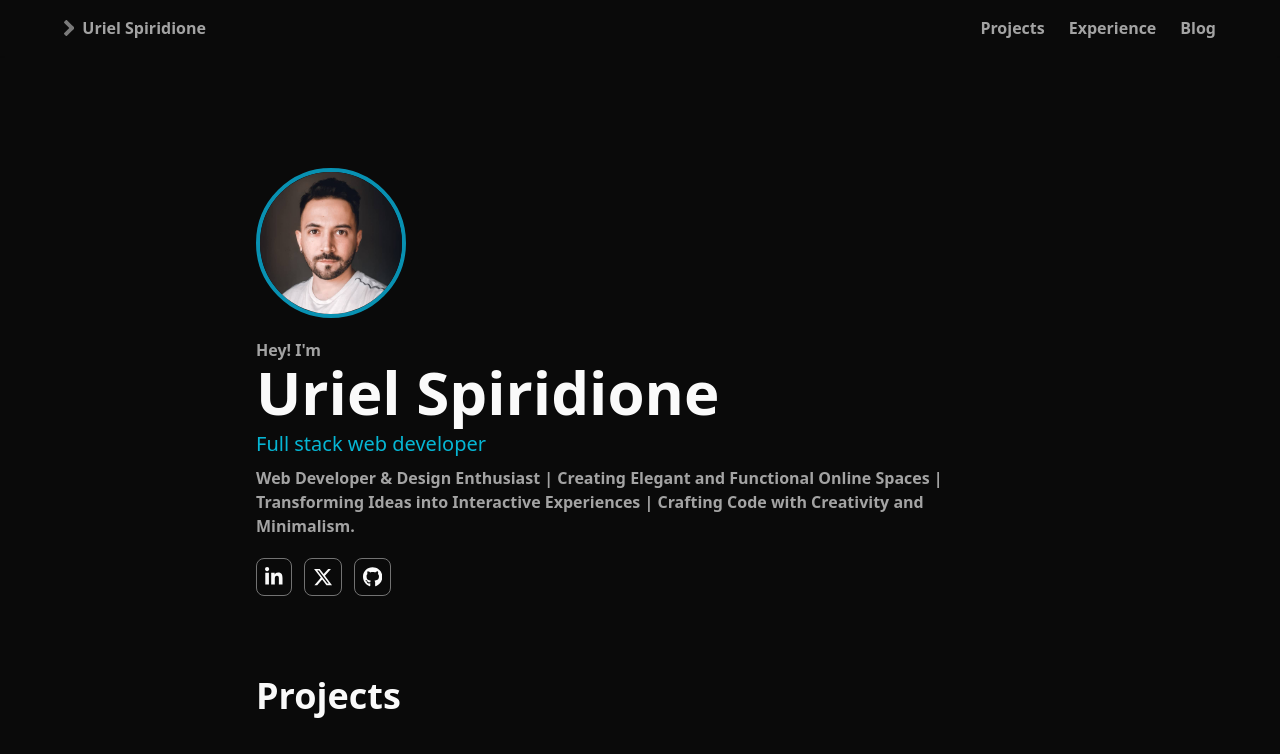
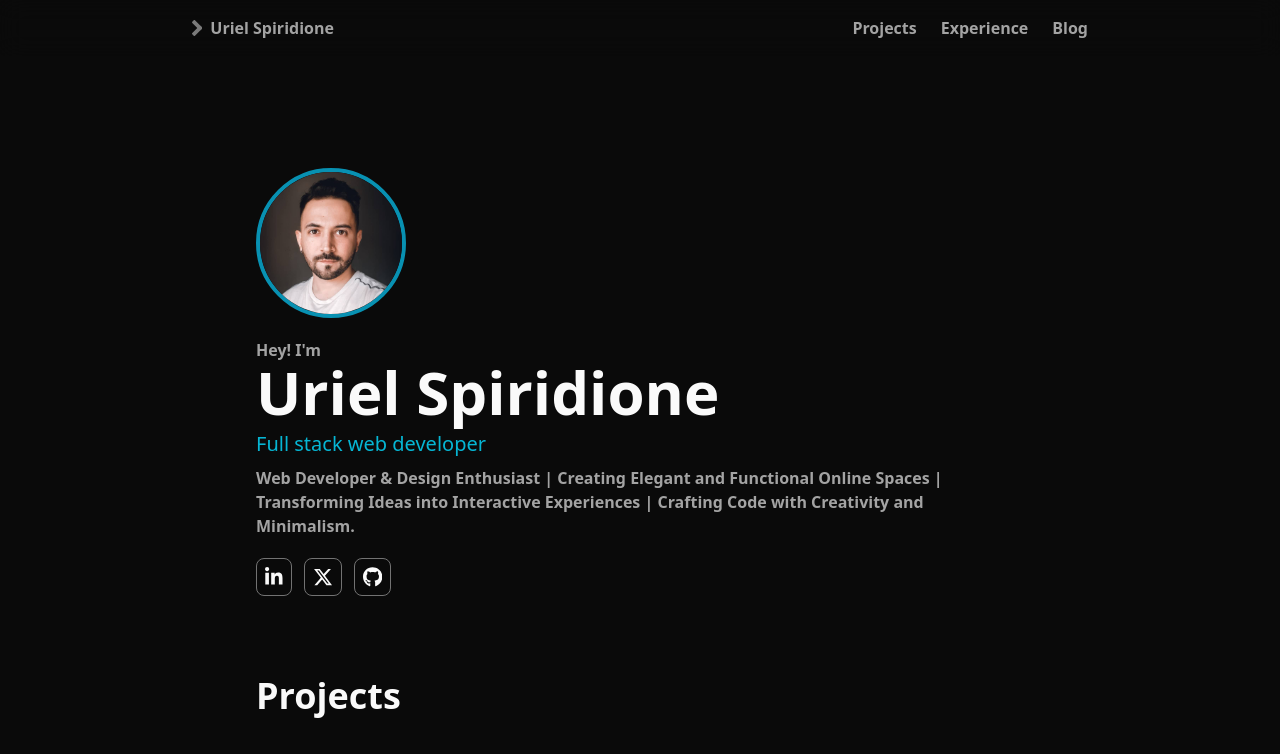
Before and after one commit to Chewbacca-14/portfolio, an Angular app: page / in a window 1280 px wide. Shown: the top 754 px of the page. Built offline with nearby package versions, Linux system fonts and the light colour scheme.

Commit message:
✨ Feat: Sticky navbar

```diff
--- a/src/app/shared/components/navbar/navbar.component.html
+++ b/src/app/shared/components/navbar/navbar.component.html
@@ -1,21 +1,23 @@
 <nav
-  class="h-14 md:shadow-sm shadow-neutral-400/50 flex items-center px-5 md:px-16 justify-between text-neutral-400"
+  class="sticky top-0 flex h-14 justify-center bg-neutral-950/50 text-neutral-400 backdrop-blur-md"
 >
+  <div class="flex w-full max-w-4xl items-center justify-between">
     <a routerLink="/" class="flex items-center gap-2">
       <app-devly-icon />
       <span class="font-semibold"> Uriel Spiridione </span>
     </a>
     <section class="hidden md:block">
       <ul class="flex gap-6 font-semibold">
-      <li class="hover:scale-105 transition-all hover:text-cyan-600">
+        <li class="transition-all hover:scale-105 hover:text-cyan-600">
           <a href="#projects">Projects</a>
         </li>
-      <li class="hover:scale-105 transition-all hover:text-cyan-600">
+        <li class="transition-all hover:scale-105 hover:text-cyan-600">
           <a href="#experience">Experience</a>
         </li>
-      <li class="hover:scale-105 transition-all hover:text-cyan-600">
+        <li class="transition-all hover:scale-105 hover:text-cyan-600">
           <a href="#blog">Blog</a>
         </li>
       </ul>
     </section>
+  </div>
 </nav>
```
Lines whose indentation alone changed are shown as unchanged.
